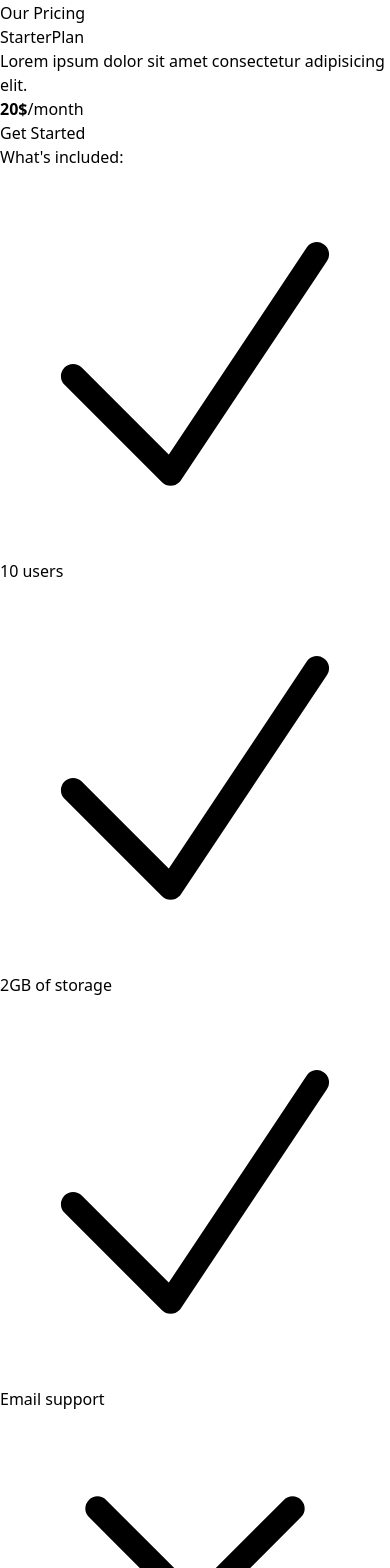
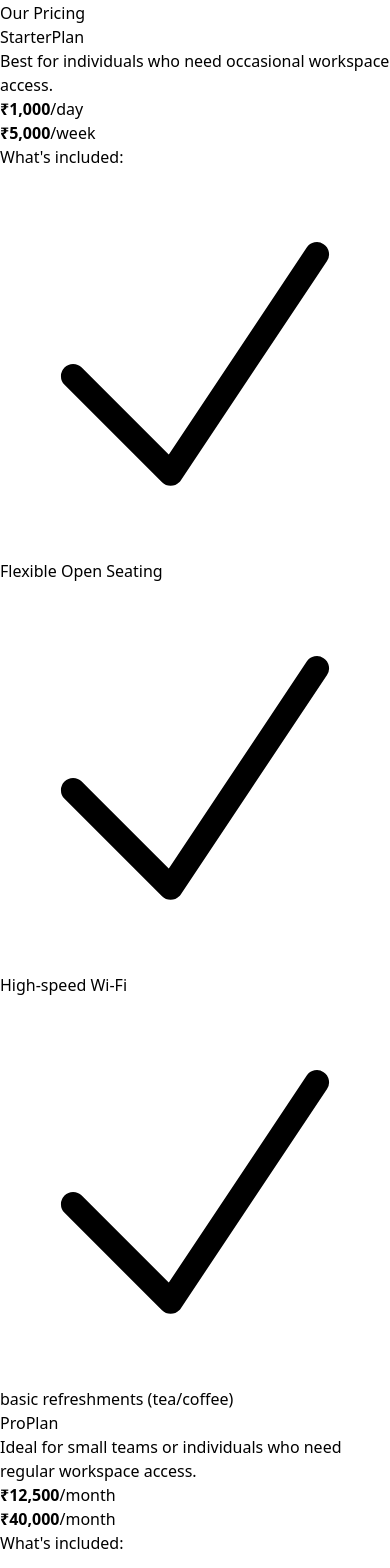
Before and after one commit to platinumpizza29/rutuj-project, a React (Vite) app: page / in a window 390 px wide. Shown: the part 4800-6368 px from the top of the page. Built offline with nearby package versions, Linux system fonts and the light colour scheme.

Commit message:
Updated Pricing Comp

```diff
--- a/src/components/pricingComp.tsx
+++ b/src/components/pricingComp.tsx
@@ -13,23 +13,24 @@ export default function PricingComp() {
             </h2>
 
             <p className="mt-2 text-gray-700">
-              Lorem ipsum dolor sit amet consectetur adipisicing elit.
+              Best for individuals who need occasional workspace access.
             </p>
 
             <p className="mt-2 sm:mt-4">
               <strong className="text-3xl font-bold text-gray-900 sm:text-4xl">
-                20$
+                ₹1,000
               </strong>
 
-              <span className="text-sm font-medium text-gray-700">/month</span>
+              <span className="text-sm font-medium text-gray-700">/day</span>
             </p>
 
-            <a
-              className="mt-4 block rounded border border-indigo-600 bg-indigo-600 px-12 py-3 text-center text-sm font-medium text-white hover:bg-transparent hover:text-indigo-600 focus:outline-none focus:ring active:text-indigo-500 sm:mt-6"
-              href="#"
-            >
-              Get Started
-            </a>
+            <p className="mt-2 sm:mt-4">
+              <strong className="text-3xl font-bold text-gray-900 sm:text-4xl">
+                ₹5,000
+              </strong>
+
+              <span className="text-sm font-medium text-gray-700">/week</span>
+            </p>
           </div>
 
           <div className="p-6 sm:px-8">
@@ -54,7 +55,7 @@ export default function PricingComp() {
                   />
                 </svg>
 
-                <span className="text-gray-700"> 10 users </span>
+                <span className="text-gray-700"> Flexible Open Seating </span>
               </li>
 
               <li className="flex items-center gap-1">
@@ -73,7 +74,7 @@ export default function PricingComp() {
                   />
                 </svg>
 
-                <span className="text-gray-700"> 2GB of storage </span>
+                <span className="text-gray-700"> High-speed Wi-Fi </span>
               </li>
 
               <li className="flex items-center gap-1">
@@ -92,64 +93,9 @@ export default function PricingComp() {
                   />
                 </svg>
 
-                <span className="text-gray-700"> Email support </span>
-              </li>
-
-              <li className="flex items-center gap-1">
-                <svg
-                  xmlns="http://www.w3.org/2000/svg"
-                  fill="none"
-                  viewBox="0 0 24 24"
-                  strokeWidth="1.5"
-                  stroke="currentColor"
-                  className="size-5 text-red-700"
-                >
-                  <path
-                    strokeLinecap="round"
-                    strokeLinejoin="round"
-                    d="M6 18L18 6M6 6l12 12"
-                  />
-                </svg>
-
-                <span className="text-gray-700"> Help center access </span>
-              </li>
-
-              <li className="flex items-center gap-1">
-                <svg
-                  xmlns="http://www.w3.org/2000/svg"
-                  fill="none"
-                  viewBox="0 0 24 24"
-                  strokeWidth="1.5"
-                  stroke="currentColor"
-                  className="size-5 text-red-700"
-                >
-                  <path
-                    strokeLinecap="round"
-                    strokeLinejoin="round"
-                    d="M6 18L18 6M6 6l12 12"
-                  />
-                </svg>
-
-                <span className="text-gray-700"> Phone support </span>
-              </li>
-
-              <li className="flex items-center gap-1">
-                <svg
-                  xmlns="http://www.w3.org/2000/svg"
-                  fill="none"
-                  viewBox="0 0 24 24"
-                  strokeWidth="1.5"
-                  stroke="currentColor"
-                  className="size-5 text-red-700"
-                >
-                  <path
-                    strokeLinecap="round"
-                    strokeLinejoin="round"
-                    d="M6 18L18 6M6 6l12 12"
-                  />
-                </svg>
-
-                <span className="text-gray-700"> Community access </span>
+                <span className="text-gray-700">
+                  basic refreshments (tea/coffee)
+                </span>
               </li>
             </ul>
           </div>
@@ -163,24 +109,25 @@ export default function PricingComp() {
             </h2>
 
             <p className="mt-2 text-gray-700">
-              Lorem ipsum dolor sit amet consectetur adipisicing elit.
+              Ideal for small teams or individuals who need regular workspace
+              access.
             </p>
 
             <p className="mt-2 sm:mt-4">
               <strong className="text-3xl font-bold text-gray-900 sm:text-4xl">
-                {" "}
-                30${" "}
+                ₹12,500
               </strong>
 
               <span className="text-sm font-medium text-gray-700">/month</span>
             </p>
 
-            <a
-              className="mt-4 block rounded border border-indigo-600 bg-indigo-600 px-12 py-3 text-center text-sm font-medium text-white hover:bg-transparent hover:text-indigo-600 focus:outline-none focus:ring active:text-indigo-500 sm:mt-6"
-              href="#"
-            >
-              Get Started
-            </a>
+            <p className="mt-2 sm:mt-4">
+              <strong className="text-3xl font-bold text-gray-900 sm:text-4xl">
+                ₹40,000
+              </strong>
+
+              <span className="text-sm font-medium text-gray-700">/month</span>
+            </p>
           </div>
 
           <div className="p-6 sm:px-8">
@@ -205,7 +152,7 @@ export default function PricingComp() {
                   />
                 </svg>
 
-                <span className="text-gray-700"> 20 users </span>
+                <span className="text-gray-700"> Flexible Open Seating </span>
               </li>
 
               <li className="flex items-center gap-1">
@@ -224,7 +171,7 @@ export default function PricingComp() {
                   />
                 </svg>
 
-                <span className="text-gray-700"> 5GB of storage </span>
+                <span className="text-gray-700"> Private Cabins </span>
               </li>
 
               <li className="flex items-center gap-1">
@@ -243,7 +190,7 @@ export default function PricingComp() {
                   />
                 </svg>
 
-                <span className="text-gray-700"> Email support </span>
+                <span className="text-gray-700"> Dedicated desk </span>
               </li>
 
               <li className="flex items-center gap-1">
@@ -262,7 +209,7 @@ export default function PricingComp() {
                   />
                 </svg>
 
-                <span className="text-gray-700"> Help center access </span>
+                <span className="text-gray-700"> mail handling </span>
               </li>
 
               <li className="flex items-center gap-1">
@@ -272,35 +219,18 @@ export default function PricingComp() {
                   viewBox="0 0 24 24"
                   strokeWidth="1.5"
                   stroke="currentColor"
-                  className="size-5 text-red-700"
+                  className="size-5 text-indigo-700"
                 >
                   <path
                     strokeLinecap="round"
                     strokeLinejoin="round"
-                    d="M6 18L18 6M6 6l12 12"
+                    d="M4.5 12.75l6 6 9-13.5"
                   />
                 </svg>
 
-                <span className="text-gray-700"> Phone support </span>
-              </li>
-
-              <li className="flex items-center gap-1">
-                <svg
-                  xmlns="http://www.w3.org/2000/svg"
-                  fill="none"
-                  viewBox="0 0 24 24"
-                  strokeWidth="1.5"
-                  stroke="currentColor"
-                  className="size-5 text-red-700"
-                >
-                  <path
-                    strokeLinecap="round"
-                    strokeLinejoin="round"
-                    d="M6 18L18 6M6 6l12 12"
-                  />
-                </svg>
-
-                <span className="text-gray-700"> Community access </span>
+                <span className="text-gray-700">
+                  access to networking events
+                </span>
               </li>
             </ul>
           </div>
@@ -309,29 +239,22 @@ export default function PricingComp() {
         <div className="divide-y divide-gray-200 rounded-2xl border border-gray-200 shadow-sm">
           <div className="p-6 sm:px-8">
             <h2 className="text-lg font-medium text-gray-900">
-              Enterprise
+              Premium
               <span className="sr-only">Plan</span>
             </h2>
 
             <p className="mt-2 text-gray-700">
-              Lorem ipsum dolor sit amet consectetur adipisicing elit.
+              Designed for businesses needing dedicated space and premium
+              amenities.
             </p>
 
             <p className="mt-2 sm:mt-4">
               <strong className="text-3xl font-bold text-gray-900 sm:text-4xl">
-                {" "}
-                100${" "}
+                ₹40,000
               </strong>
 
               <span className="text-sm font-medium text-gray-700">/month</span>
             </p>
-
-            <a
-              className="mt-4 block rounded border border-indigo-600 bg-indigo-600 px-12 py-3 text-center text-sm font-medium text-white hover:bg-transparent hover:text-indigo-600 focus:outline-none focus:ring active:text-indigo-500 sm:mt-6"
-              href="#"
-            >
-              Get Started
-            </a>
           </div>
 
           <div className="p-6 sm:px-8">
@@ -356,7 +279,10 @@ export default function PricingComp() {
                   />
                 </svg>
 
-                <span className="text-gray-700"> 50 users </span>
+                <span className="text-gray-700">
+                  12-Seater:
+                  <strong className="font-bold text-gray-900"> ₹1,200</strong>
+                </span>
               </li>
 
               <li className="flex items-center gap-1">
@@ -375,7 +301,10 @@ export default function PricingComp() {
                   />
                 </svg>
 
-                <span className="text-gray-700"> 20GB of storage </span>
+                <span className="text-gray-700">
+                  8-Seater:
+                  <strong className="font-bold text-gray-900"> ₹1,000</strong>
+                </span>
               </li>
 
               <li className="flex items-center gap-1">
@@ -394,7 +323,7 @@ export default function PricingComp() {
                   />
                 </svg>
 
-                <span className="text-gray-700"> Email support </span>
+                <span className="text-gray-700"> Private Cabins </span>
               </li>
 
               <li className="flex items-center gap-1">
@@ -413,7 +342,7 @@ export default function PricingComp() {
                   />
                 </svg>
 
-                <span className="text-gray-700"> Help center access </span>
+                <span className="text-gray-700"> Conference Rooms </span>
               </li>
 
               <li className="flex items-center gap-1">
@@ -432,7 +361,7 @@ export default function PricingComp() {
                   />
                 </svg>
 
-                <span className="text-gray-700"> Phone support </span>
+                <span className="text-gray-700"> priority booking </span>
               </li>
 
               <li className="flex items-center gap-1">
@@ -451,7 +380,28 @@ export default function PricingComp() {
                   />
                 </svg>
 
-                <span className="text-gray-700"> Community access </span>
+                <span className="text-gray-700">
+                  printing/scanning facilities
+                </span>
+              </li>
+
+              <li className="flex items-center gap-1">
+                <svg
+                  xmlns="http://www.w3.org/2000/svg"
+                  fill="none"
+                  viewBox="0 0 24 24"
+                  strokeWidth="1.5"
+                  stroke="currentColor"
+                  className="size-5 text-indigo-700"
+                >
+                  <path
+                    strokeLinecap="round"
+                    strokeLinejoin="round"
+                    d="M4.5 12.75l6 6 9-13.5"
+                  />
+                </svg>
+
+                <span className="text-gray-700">premium refreshments</span>
               </li>
             </ul>
           </div>
```
